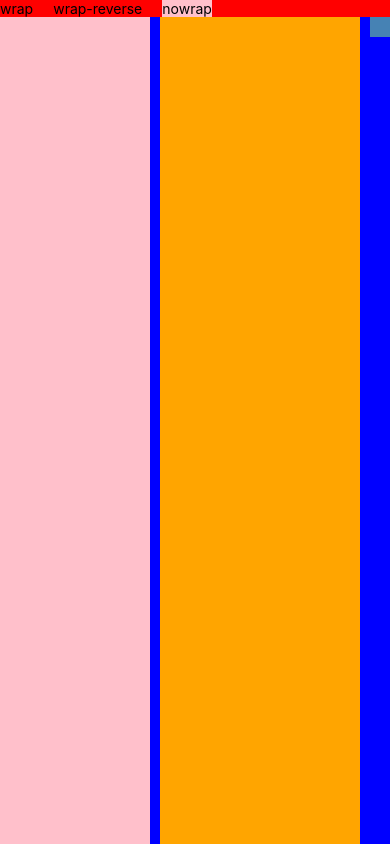
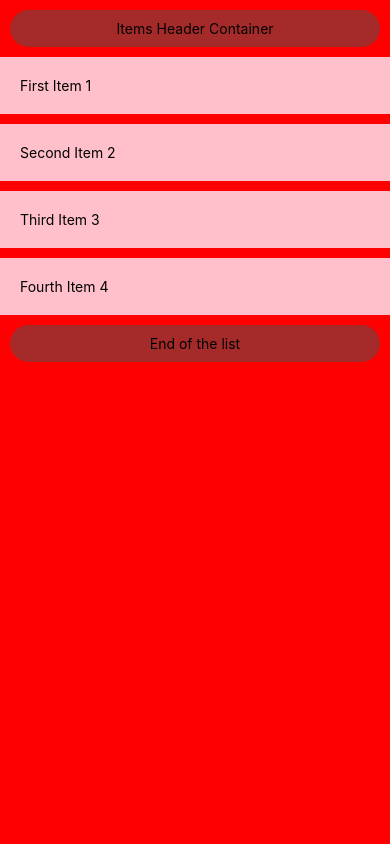
Before and after one commit to vaibhav7000/react-native-intro, a React Native app: screen / in a window 390 px wide. Built offline with nearby package versions, Linux system fonts and the light colour scheme.

Commit message:
FlatList understanding

```diff
--- a/App.tsx
+++ b/App.tsx
@@ -24,6 +24,11 @@ import CustomStyles from './Components/CustomStyles';
 import FlexDirection from './Components/FlexDirection';
 import AlignItems from './Components/AlignItems';
 import CustomFlexWrap from './Components/FlexWrap';
+import UserInteractions from './Components/UserInteractions';
+import CustomIndicator from './Components/CustomActivityIndicator';
+import { PlatformProvider } from './Context/Store';
+import CustomButton from './Components/CustomButton';
+import CustomFlatList from './Components/CustomFlatList';
 
 function App() {
   const isDarkMode = useColorScheme() === 'dark';
@@ -36,7 +41,9 @@ function App() {
         backgroundColor: "green",
         flex: 1
       }} edges={['bottom', 'left', 'right', 'top']}>
-        <AppContent />
+        <PlatformProvider>
+          <AppContent />
+        </PlatformProvider>
       </SafeAreaView>
     </SafeAreaProvider>
   );
@@ -58,9 +65,17 @@ function AppContent() {
 
       {/* <FlexDirection/> */}
 
-      <CustomFlexWrap/>
+      {/* <CustomFlexWrap/> */}
 
       {/* <AlignItems/> */}
+
+      {/* <UserInteractions/> */}
+
+      {/* <CustomIndicator/>
+
+      <CustomButton/> */}
+
+      <CustomFlatList/>
     </View>
   );
 }
--- /dev/null
+++ b/Components/CustomFlatList.jsx
@@ -0,0 +1,153 @@
+import React, { useState } from "react";
+import { Text, View, FlatList, Button, StyleSheet, TouchableOpacity, TouchableHighlight } from "react-native";
+
+const CustomFlatList = props => {
+
+    const [currentItem, setCurrentItem] = useState('');
+    const [username, setUsername] = useState('Vaibhav Chawla');
+    const itemHeight = 200;
+
+    const Data = [{
+        id: 'lsjnlrgr',
+        text: 'First Item 1'
+    }, {
+        id: 'klnelkngeg',
+        text: 'Second Item 2'
+    }, {
+        id: 'lknrglkner',
+        text: 'Third Item 3'
+    }, {
+        id: 'ksnrkgnlwgnr',
+        text: 'Fourth Item 4'
+    }]
+
+    const changeCurrentItem = (id) => {
+        setCurrentItem(id)
+    }
+
+    return (
+        <FlatList
+            bounces={Data.length ? true : false}
+            ItemSeparatorComponent={({styles, highlighted, leadingItem}) => {
+                console.log(leadingItem)
+                return <View style={[{
+                    height: 10,
+                    backgroundColor: highlighted ? 'orange': 'transparent'
+                }, styles]}>
+
+                </View>
+            }}
+            ListEmptyComponent={() => {
+                return (<Text>
+                    Empty List
+                </Text>)
+            }}
+            ListFooterComponent={() => {
+                // this will be wrapped inside the View that React Native will provide
+                return <Text>
+                    End of the list
+                </Text>
+            }}
+            // providing the styling for the React native Footer View Component
+            ListFooterComponentStyle={{
+                backgroundColor: 'brown',
+                alignItems: 'center',
+                marginTop: 10,
+                marginLeft: 10,
+                marginRight: 10,
+                padding: 10,
+                borderRadius: 20
+            }}
+            ListHeaderComponent={() => {
+                return <Text>
+                    Items Header Container
+                </Text>
+            }}
+            ListHeaderComponentStyle={{
+                backgroundColor: 'brown',
+                alignItems: 'center',
+                marginTop: 10,
+                marginBottom: 10,
+                marginLeft: 10,
+                marginRight: 10,
+                padding: 10,
+                borderRadius: 20
+            }}
+
+            getItemLayout={(data, index) => ({
+                length: itemHeight,
+                offset: ( itemHeight + 10 ) * index,
+                index
+            })}
+            // numColumns={2}
+            // columnWrapperStyle={{
+            //     backgroundColor: 'blue',
+            //     justifyContent: 'space-between',
+            //     alignItems: 'center',
+            //     height: 100
+            // }}
+            data={Data}
+            renderItem={({item, index, separators}) => {
+                return <Item onPressOut={() => {
+                    separators.unhighlight()
+                }} onPressIn={() => {
+                    changeCurrentItem(item.id);
+                    if(index === 1) {
+                        separators.updateProps('trailing', {
+                            styles: {
+                                backgroundColor: 'yellow'
+                            }
+                        })
+                    }
+                    separators.highlight()
+                }} text={item.text} backgroundColor={item.id === currentItem ? 'skyblue' : 'pink'} />
+            }}
+            keyExtractor={item => item.id}
+            extraData={{
+                currentItem
+            }}
+        />
+    )
+}
+
+
+const Item = ({text, backgroundColor, onPressIn, onPressOut}) => {
+
+    return (
+        <TouchableOpacity onPressOut={onPressOut} onPressIn={() => {
+            onPressIn()
+        }}>
+            <View style={[styles.item, {
+                backgroundColor: backgroundColor
+            }]}>
+                <Text>
+                    {text}
+                </Text>
+            </View>
+        </TouchableOpacity>
+    )
+}
+
+const styles = StyleSheet.create({
+    container: {
+
+    },
+    item: {
+        backgroundColor: 'pink',
+        padding: 20,
+        fontSize: 30
+    }
+})
+
+
+export default CustomFlatList;
+
+
+/*
+
+    "memo" in React allows the Component to only gets re-render when it data actually get updated and hence make the Screens more optimized. It is Kind of making the Component as "PURE COMPONENT"
+
+    "FlatList" bydefault is "Pure Component" that means it will only gets updated when its data updated but there is way using which we can update that using extraData prop
+
+
+*/
--- /dev/null
+++ b/Context/Store.jsx
@@ -0,0 +1,24 @@
+import React, { createContext } from "react";
+import { Platform, View } from "react-native";
+
+const PlatformContext = createContext();
+
+const PlatformProvider = ({children}) => {
+
+    return (
+        <PlatformContext value={{
+            platform: Platform.OS
+        }}>
+            <View style={{
+                flex: 1
+            }}>
+                {children}
+            </View>
+        </PlatformContext>
+    )
+}
+
+export {
+    PlatformProvider,
+    PlatformContext
+}
```
